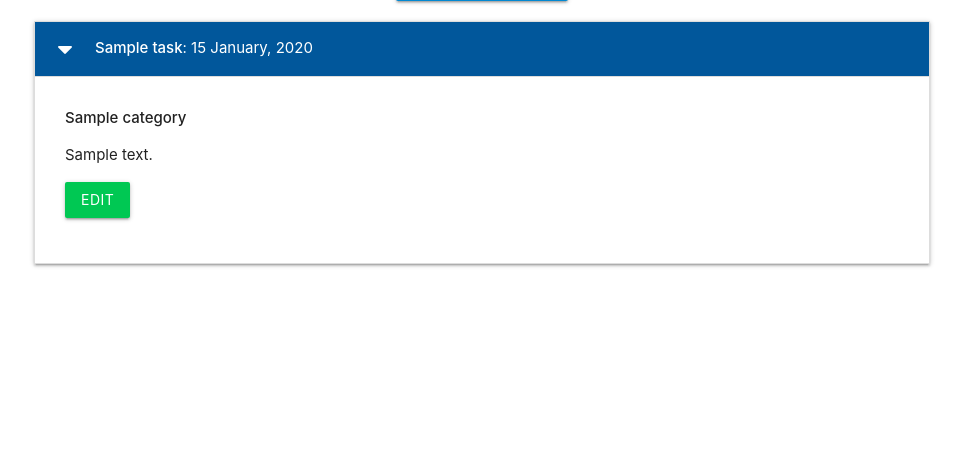
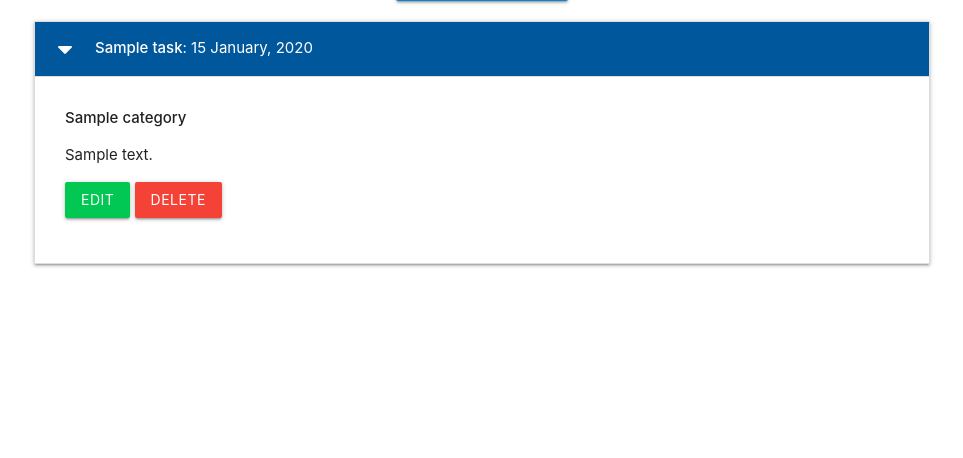
Before and after one commit to Wxrren/Task-Manager-CI, a Python web app: template taskmanager/templates/tasks.html in a window 1280 px wide, after a click that opens the changed part. Shown: the part 212-670 px from the top of the page, without its empty margins (158-1121 px from the left). Run offline with Jinja, Linux system fonts and the light colour scheme; the template is opened without the code that fills it: most values are stand-ins (such as "Sample title", 1, 10 or a date in 2020).

Commit message:
ADD: Delete button and modal

```diff
--- a/taskmanager/templates/tasks.html
+++ b/taskmanager/templates/tasks.html
@@ -18,7 +18,7 @@
             <i class="fas fa-caret-down"></i>
             <strong>{{ task.task_name }}</strong> : {{ task.due_date.strftime("%d %B, %Y") }}
             {% if task.is_urgent == True %}
-                <i class="fas fa-exclamation-circle light-blue-text text-lighten-2"></i>
+            <i class="fas fa-exclamation-circle light-blue-text text-lighten-2"></i>
             {% endif %}
         </div>
         <div class="collapsible-body">
@@ -26,6 +26,21 @@
             <p>{{ task.task_description }}</p>
             <p>
                 <a href="{{ url_for('edit_task', task_id=task.id) }}" class="btn green accent-4">Edit</a>
+                <a href="#modal-{{ task.id }}" class="btn red modal-trigger">Delete</a>
+
+
+                <!-- Modal Structure -->
+            <div id="modal-{{ task.id }}" class="modal">
+                <div class="modal-content">
+                    <h4>Are you sure you want to delete this category?</h4>
+                    <p>This action cannot be undone.</p>
+                </div>
+                <div class="modal-footer">
+                    <a href="{{ url_for('delete_task', task_id=task.id) }}" class="btn red">Delete</a>
+                    <a href="{{ url_for('home') }}" class="btn modal-close green accent-4">Cancel</a>
+                </div>
+            </div>
+
             </p>
         </div>
     </li>
```
